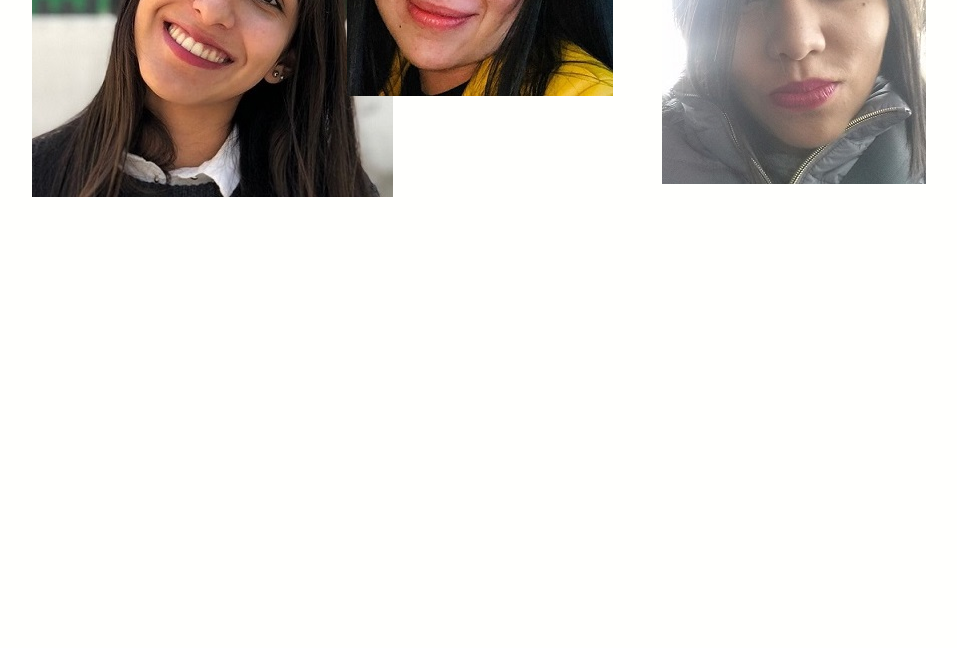
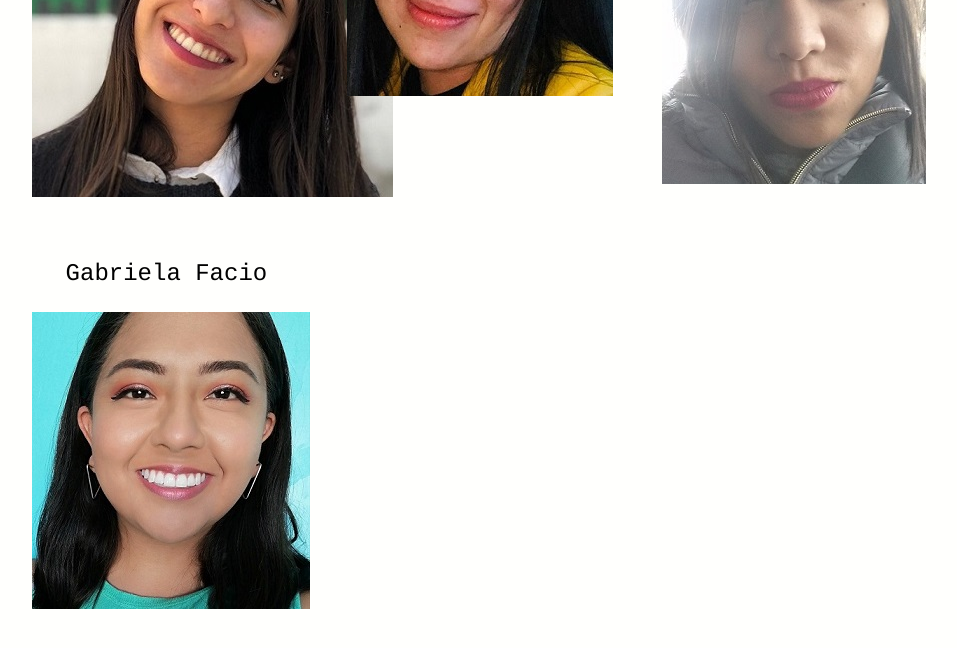
Before and after one commit to BouzasLab25/bouzaslab25.github.io, a Jekyll site: the page built from people/alumni.html, in a window 1280 px wide and 900 px high, scrolled down 1148 px. Shown: the top 648 px of the window, without its empty margins (160-1117 px from the left). Built offline with Jekyll 4.4.1, drawn with Linux system fonts in a browser that asks for light colours.

Commit message:
Update alumni.html

```diff
--- a/people/alumni.html
+++ b/people/alumni.html
@@ -28,3 +28,8 @@ title: Lab25 Alumni
 	     <p><a class='lu' href="/people/al_Pamela.html">Pamela Cabañas</a></p>
 	      <a href="/people/al_Pamela.html"><img class="displayed" src="/images/al_Pamela.jpg" /></a>
   </div>
+
+<div class="left">
+   <p><a class='lu' href="/people/al_Gaby.html">Gabriela Facio</a></p>
+	<a href="/people/al_Gaby.html"><img class="displayed" src="/images/al_Gaby.jpg" /></a>
+  </div>
```
